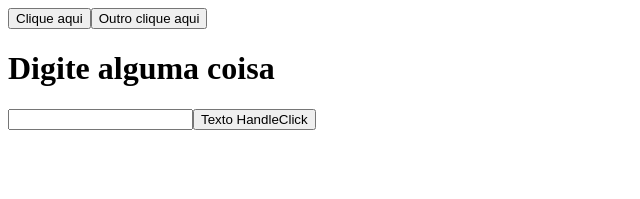
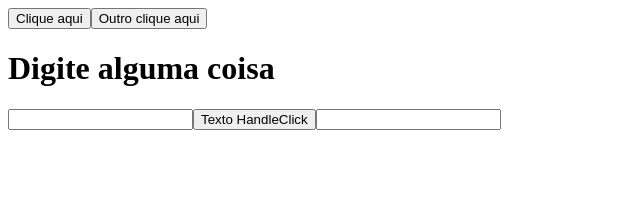
Before and after one commit to caduvisentin/projects, a React (Vite) app in the folder vite-project/: page / in a window 1280 px wide. Shown: the top 199 px of the page, without its empty margins (0-640 px from the left). Built offline with nearby package versions, Linux system fonts and the light colour scheme.

Commit message:
03 com event

```diff
--- a/vite-project/src/App.tsx
+++ b/vite-project/src/App.tsx
@@ -13,6 +13,10 @@
     alert("Alerta Handle Click");
   }
 
+  const handleChange2 = (event:React.ChangeEvent<HTMLInputElement>) => {
+    console.log(event.target.value)
+  }
+
   return (
     <>
       <Button />
@@ -22,6 +26,10 @@
       <ButtonTwo onClick={handleClick}>
         Texto HandleClick
       </ButtonTwo>
+      <input type="text"
+        onChange={(event) => handleChange2(event)}>
+
+      </input>
     </>
   )
 }
```
Also changed, not shown: 1 other file (tests, documents, lock files or other folders).
